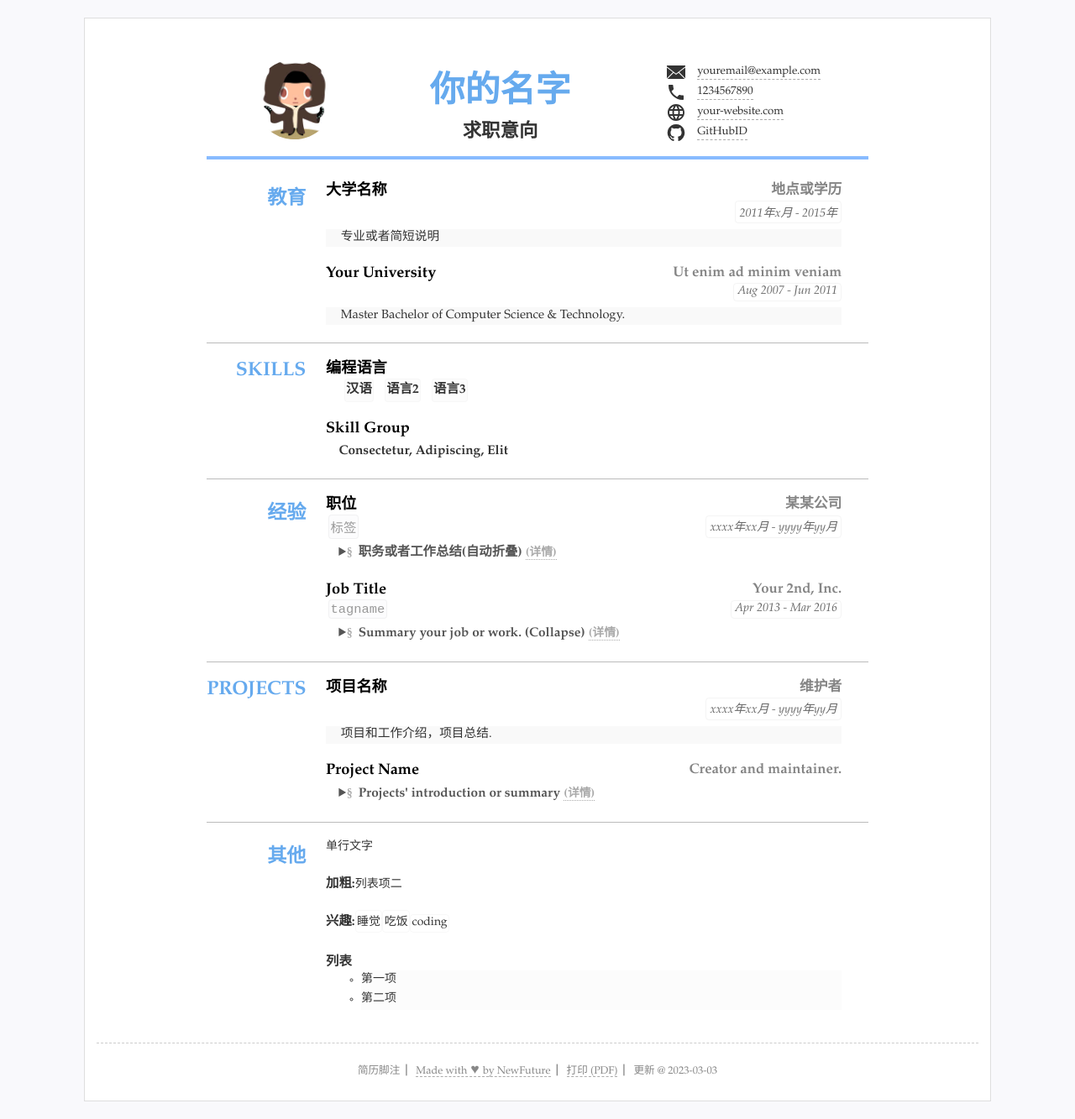
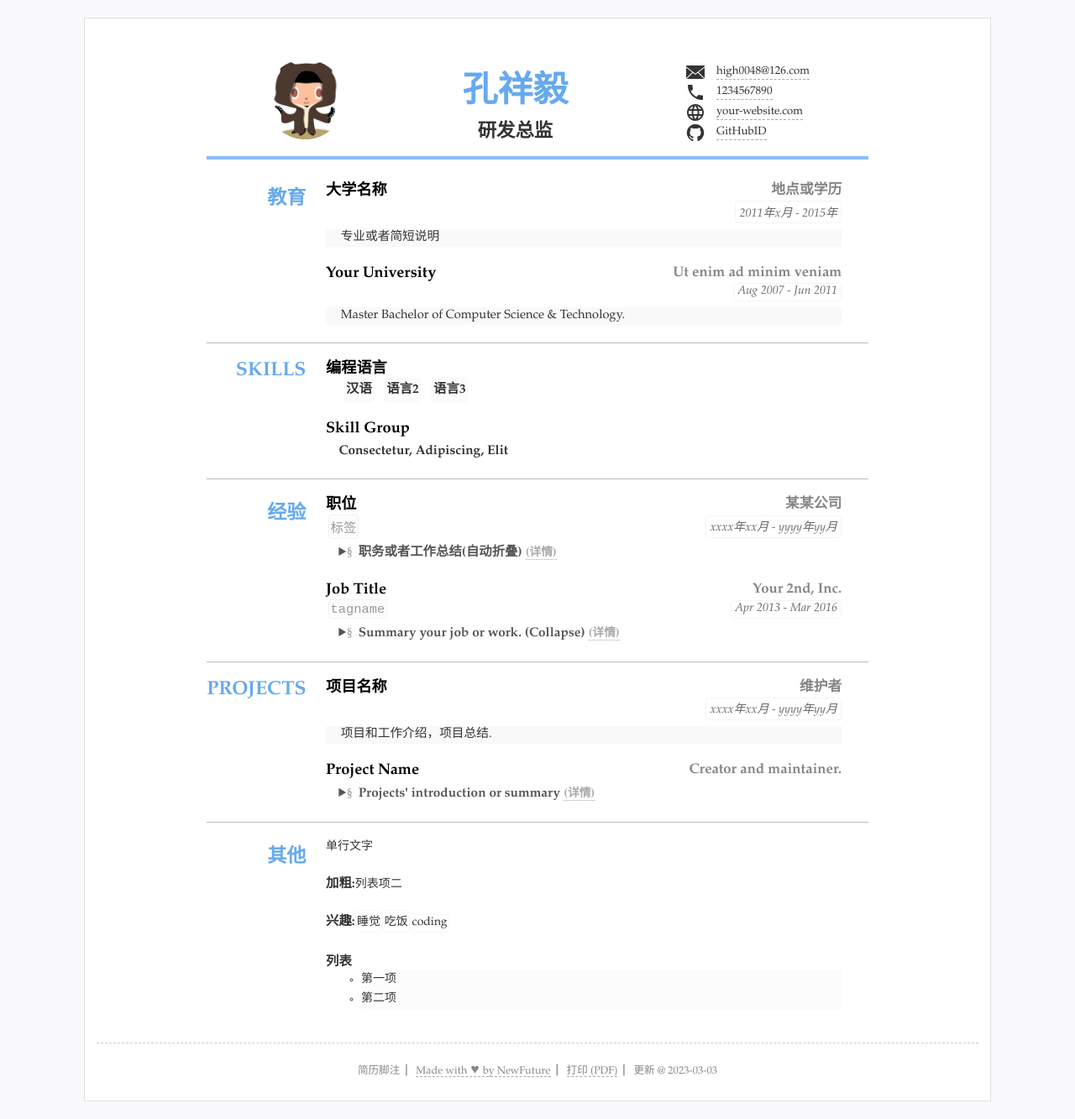
Before and after one commit to kennykong/resume, a Jekyll site: the page built from index.html, in a window 1280 px wide. Shown: the whole page at 84% size. Built offline with Jekyll 4.4.1, drawn with Linux system fonts in a browser that asks for light colours.

Commit message:
Update resume.yml

```diff
--- a/_data/resume.yml
+++ b/_data/resume.yml
@@ -1,16 +1,16 @@
 # 数据格式可以为 yaml(文件以.yml结尾) 或者json(文件以.json结尾)
 # 如果YAML格式的数据请先检查格式是否有误，可选检查工具 http://www.yamllint.com
 
-title: "简历标题"
+title: "孔祥毅的简历"
 lang: "zh" #语言设置 zh表示中文 en 表示英语
-name: "你的名字"
-jobtitle: "求职意向" #可空不显示
+name: "孔祥毅"
+jobtitle: "研发总监" #可空不显示
 photo: "assets/img/photo.jpg" #照片可空，不显示
 
 #联系方式
 contact: #联系方式连接等3~5行
-- text: "youremail@example.com" #文本内容
-  href: 'mailto:youremail@example.com' #链接，无链接则空
+- text: "high0048@126.com" #文本内容
+  href: 'mailto:high0048@126.com' #链接，无链接则空
   icon: 'icons/email.svg' #图标 svg文件
 - text: "1234567890"
   href: 'tel:1234567890'
```
